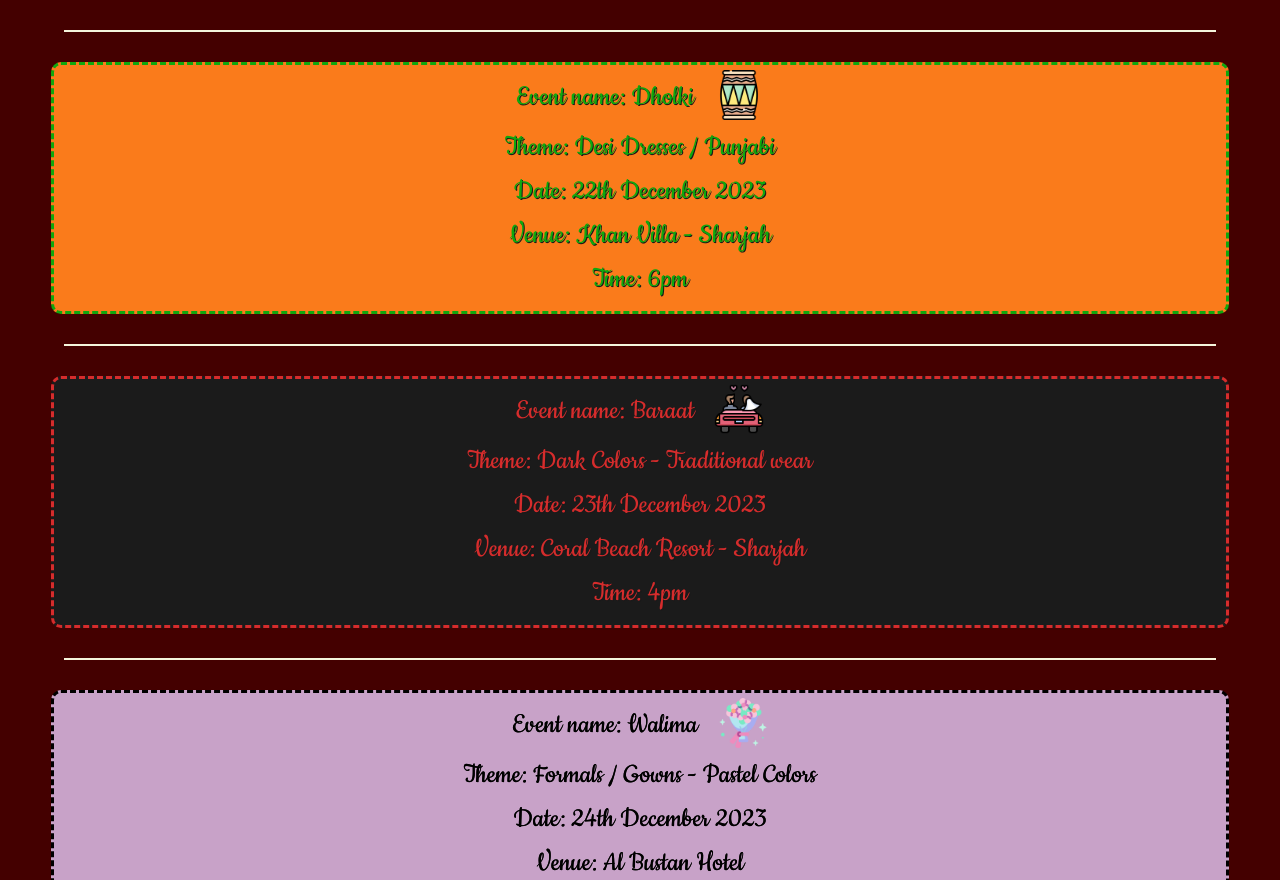
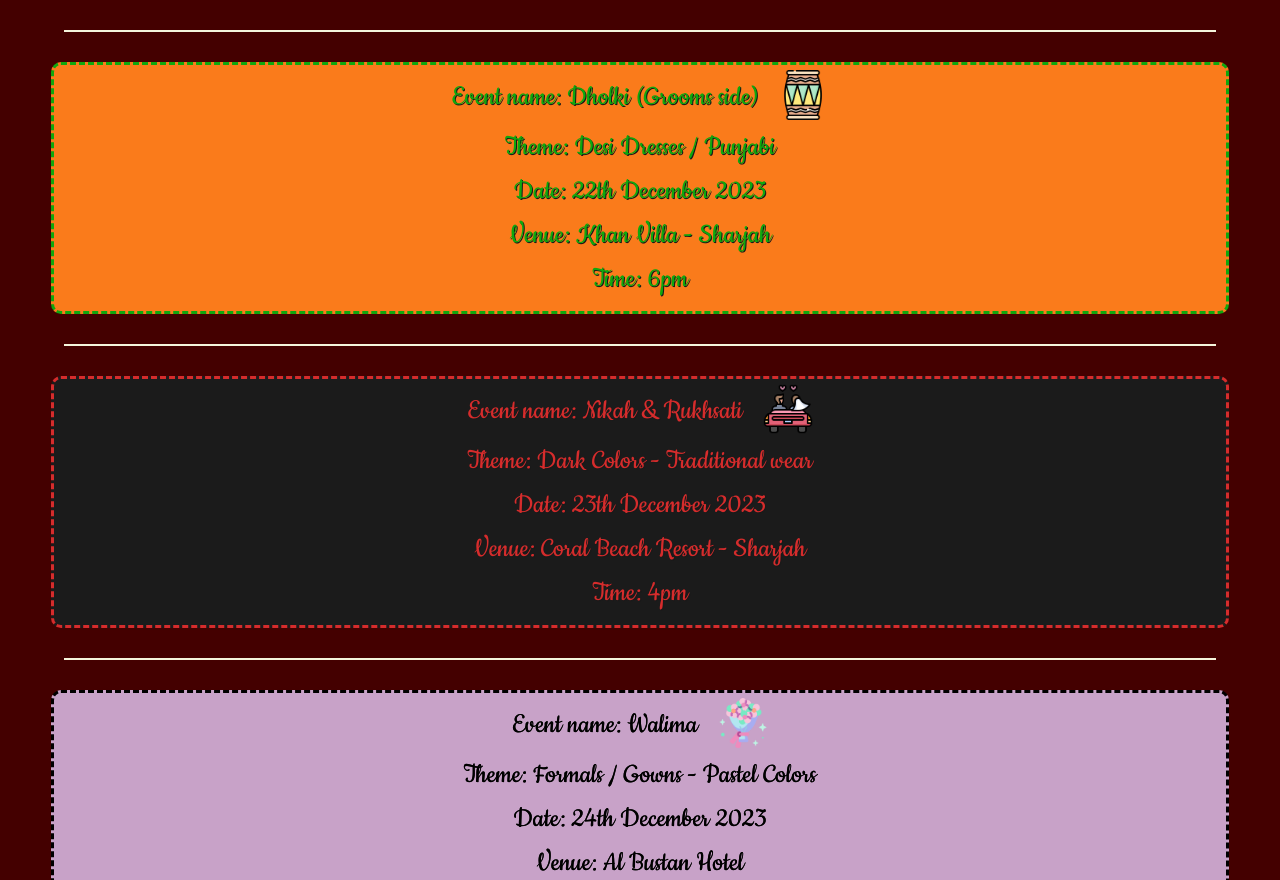
Before and after one commit to jazim-hammad/wedding-invitation, a plain HTML site: page index.html in a window 1280 px wide. Shown: the part 1390-2270 px from the top of the page. Drawn offline with nearby package versions, Linux system fonts and the light colour scheme.

Commit message:
Add files via upload

```diff
--- a/index.html
+++ b/index.html
@@ -48,7 +48,10 @@
         <div class="line"></div>
 
         <section class="Dholki">
-          <p>Event name: Dholki <img src="./assets/dhol.png" alt="" /></p>
+          <p>
+            Event name: Dholki (Grooms side)
+            <img src="./assets/dhol.png" alt="" />
+          </p>
           <p>Theme: Desi Dresses / Punjabi</p>
           <p>Date: 22th December 2023</p>
           <p>Venue: Khan Villa - Sharjah</p>
@@ -59,7 +62,8 @@
 
         <section class="Baraat">
           <p>
-            Event name: Baraat <img src="./assets/just-married.png" alt="" />
+            Event name: Nikah & Rukhsati
+            <img src="./assets/just-married.png" alt="" />
           </p>
           <p>Theme: Dark Colors - Traditional wear</p>
           <p>Date: 23th December 2023</p>
```
Also changed, not shown: assets/main.png.
